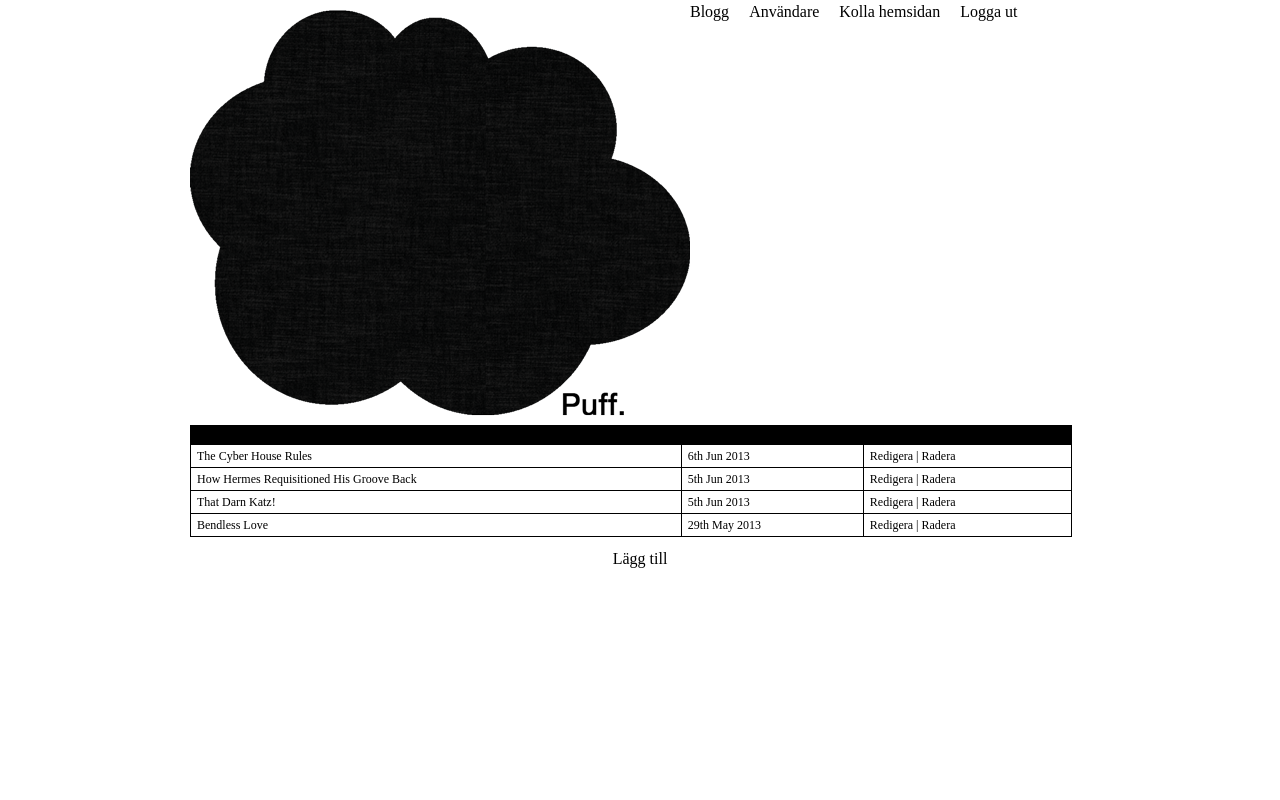
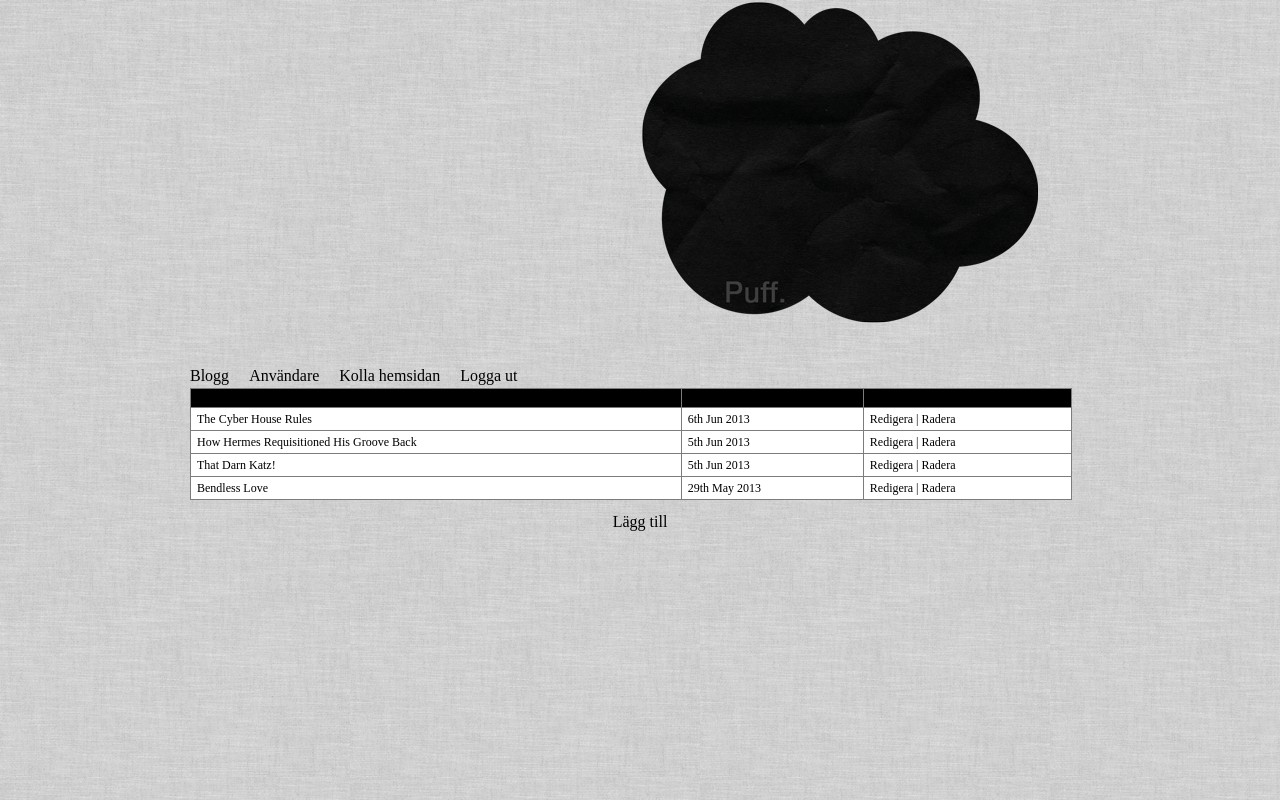
Before and after one commit to berthsjo/powerpuff, a PHP site: page /admin/ in a window 1280 px wide. Run offline with PHP 8.4, Linux system fonts and the light colour scheme; a user stored in the database is signed in; data comes from the database, SQL or seed files in the repository.

Commit message:
Css fix
Fixat med css:en och ändrat i meny, lagt in en ny div.

```diff
--- a/admin/meny.php
+++ b/admin/meny.php
@@ -1,4 +1,4 @@
-<img src="../bilder/puff1.png">
+<div id="logga"><img src="../bilder/puff3.png"></div>
 <ul id='adminmeny'>
   <li><a href="index.php">Blogg</a></li>
   <li><a href="anvandare.php">Användare</a></li>
--- a/css/style.css
+++ b/css/style.css
@@ -1,8 +1,9 @@
 body
 {
   background-color:#fff;
+  background-image:url(../bilder/bg.png);
   min-width: 800px;
-  min-height: 400px
+  min-height: 400px;
 }
 img
 {
@@ -13,6 +14,10 @@ img
 p {
   color: #000;
   text-align: center;
+}
+#logga {
+  margin-left: 50%;
+  margin-right: 50%;
 }
 #wrapper {
   margin:auto;
@@ -46,7 +51,7 @@ p {
   border: 1px solid #000;
   max-width: 400px;
   color: #000;
-  background-color: #000;
+  background-color: #7c7c7c;
   -moz-border-radius: 0.5em;
   -webkit-border-radius: 0.5em;
 }
@@ -72,8 +77,8 @@ form input {
   margin: 2px;
 }
 
-table {width:98%; text-align:left; border:1px solid #000; font-size:12px; color:#000;background:#fff; margin-bottom:10px;}
-table th {background-color:#000; border:1px solid #000; padding:3px 6px; font-weight:normal; color:#000;}
-table tr td {border:1px solid #000; padding:5px 6px;}
-table tr.alt td {background-color:#000;}
-table tr:hover {background-color:#000; color:#000;}
+table {width:98%; text-align:left; border:1px solid #7c7c7c; font-size:12px; color:#000;background:#fff; margin-bottom:10px;}
+table th {background-color:#000; border:1px solid #7c7c7c; padding:3px 6px; font-weight:normal; color:#000;}
+table tr td {border:1px solid #7c7c7c; padding:5px 6px;}
+table tr.alt td {background-color:#7c7c7c;}
+table tr:hover {background-color:#7c7c7c; color:#000;}
```
Also changed, not shown: bilder/bg.png (added), bilder/puff1.png, bilder/puff3.png (added).
